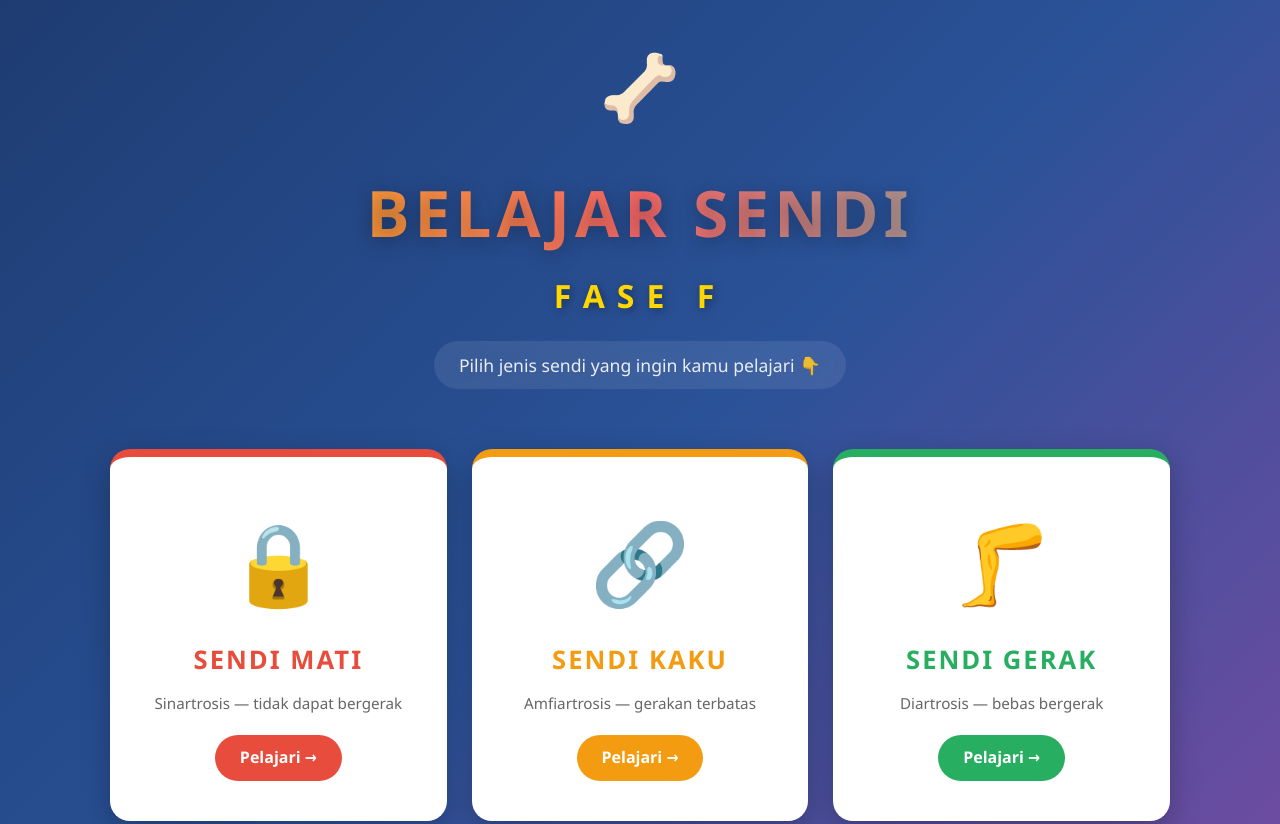
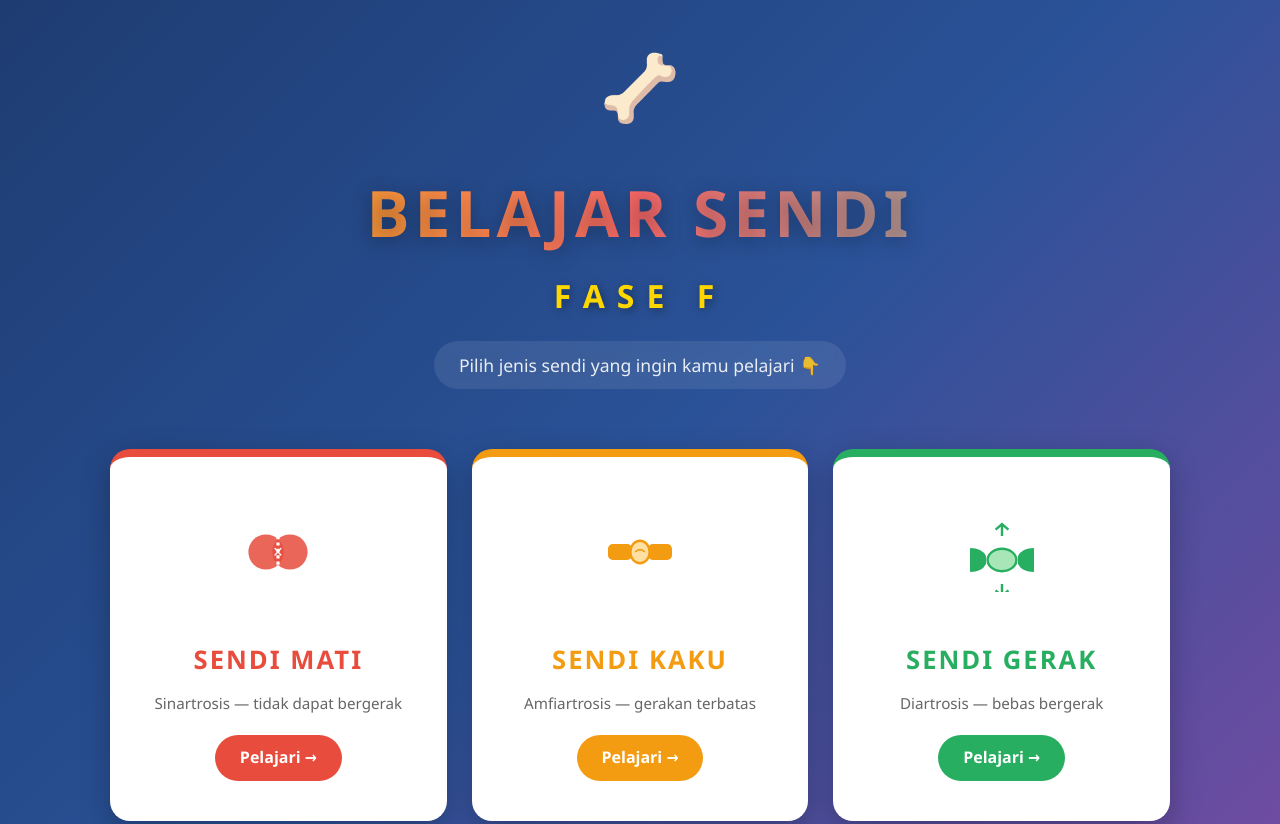
Before and after one commit to bioarticilatio/belajar-sendi-manusia, a plain HTML site: page index.html in a window 1280 px wide. Shown: the top 824 px of the page. Drawn offline with Linux system fonts and the light colour scheme.

Commit message:
Update index.html

```diff
--- a/index.html
+++ b/index.html
@@ -8,7 +8,6 @@
 </head>
 <body class="menu-page">
 
-  <!-- Judul Besar -->
   <header class="hero">
     <div class="hero-icon">🦴</div>
     <h1 class="big-title">BELAJAR SENDI</h1>
@@ -16,28 +15,57 @@
     <p class="tagline">Pilih jenis sendi yang ingin kamu pelajari 👇</p>
   </header>
 
-  <!-- Menu Pilihan -->
   <main class="menu-grid">
+
+    <!-- SENDI MATI -->
     <a href="sendi-mati.html" class="menu-card mati">
-      <div class="card-icon">🔒</div>
+      <div class="card-icon">
+        <!-- SVG: Dua tulang menyatu erat (tengkorak) -->
+        <svg viewBox="0 0 100 100" width="80" height="80">
+          <circle cx="35" cy="50" r="22" fill="#e74c3c" opacity="0.85"/>
+          <circle cx="65" cy="50" r="22" fill="#e74c3c" opacity="0.85"/>
+          <line x1="50" y1="30" x2="50" y2="70" stroke="#fff" stroke-width="4" stroke-dasharray="4 4"/>
+          <text x="50" y="56" text-anchor="middle" font-size="18" fill="#fff" font-weight="bold">✕</text>
+        </svg>
+      </div>
       <h3>SENDI MATI</h3>
       <p>Sinartrosis — tidak dapat bergerak</p>
       <span class="btn-label">Pelajari →</span>
     </a>
 
+    <!-- SENDI KAKU -->
     <a href="sendi-kaku.html" class="menu-card kaku">
-      <div class="card-icon">🔗</div>
+      <div class="card-icon">
+        <!-- SVG: Dua tulang dihubungkan tulang rawan (gerakan terbatas) -->
+        <svg viewBox="0 0 100 100" width="80" height="80">
+          <rect x="10" y="40" width="30" height="20" rx="6" fill="#f39c12"/>
+          <rect x="60" y="40" width="30" height="20" rx="6" fill="#f39c12"/>
+          <ellipse cx="50" cy="50" rx="12" ry="14" fill="#ffe0a3" stroke="#f39c12" stroke-width="3"/>
+          <path d="M44 50 Q50 44 56 50" stroke="#f39c12" stroke-width="2" fill="none"/>
+        </svg>
+      </div>
       <h3>SENDI KAKU</h3>
       <p>Amfiartrosis — gerakan terbatas</p>
       <span class="btn-label">Pelajari →</span>
     </a>
 
+    <!-- SENDI GERAK -->
     <a href="sendi-gerak.html" class="menu-card gerak">
-      <div class="card-icon">🦵</div>
+      <div class="card-icon">
+        <!-- SVG: Dua tulang dengan rongga sendi + panah gerakan -->
+        <svg viewBox="0 0 100 100" width="80" height="80">
+          <path d="M10 45 Q25 45 30 55 L30 65 Q25 75 10 75 Z" fill="#27ae60"/>
+          <path d="M90 45 Q75 45 70 55 L70 65 Q75 75 90 75 Z" fill="#27ae60"/>
+          <ellipse cx="50" cy="60" rx="18" ry="14" fill="#a8e6b8" stroke="#27ae60" stroke-width="3"/>
+          <path d="M50 30 L50 15 M42 22 L50 15 L58 22" stroke="#27ae60" stroke-width="3" fill="none"/>
+          <path d="M50 90 L50 105 M42 98 L50 105 L58 98" stroke="#27ae60" stroke-width="3" fill="none"/>
+        </svg>
+      </div>
       <h3>SENDI GERAK</h3>
       <p>Diartrosis — bebas bergerak</p>
       <span class="btn-label">Pelajari →</span>
     </a>
+
   </main>
 
   <footer>
@@ -45,4 +73,4 @@
   </footer>
 
 </body>
-</html>l>
+</html>
```
